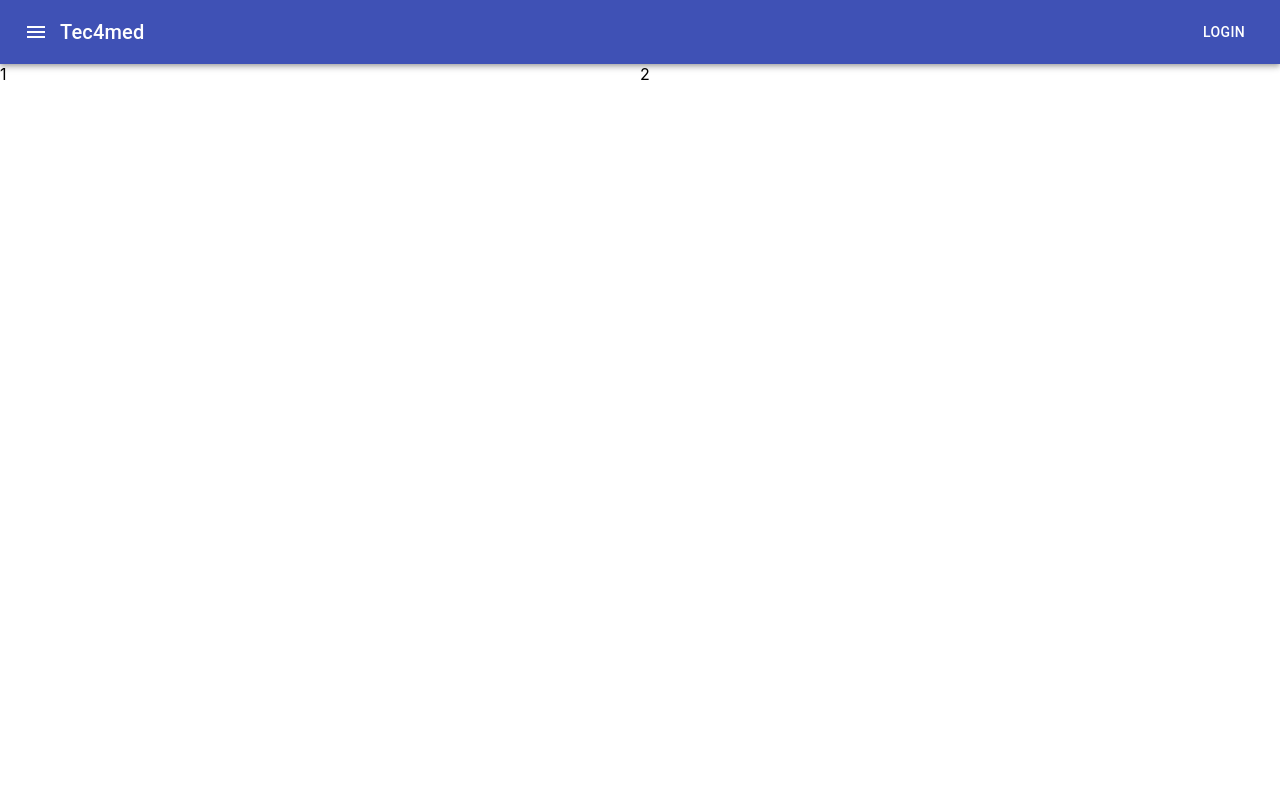
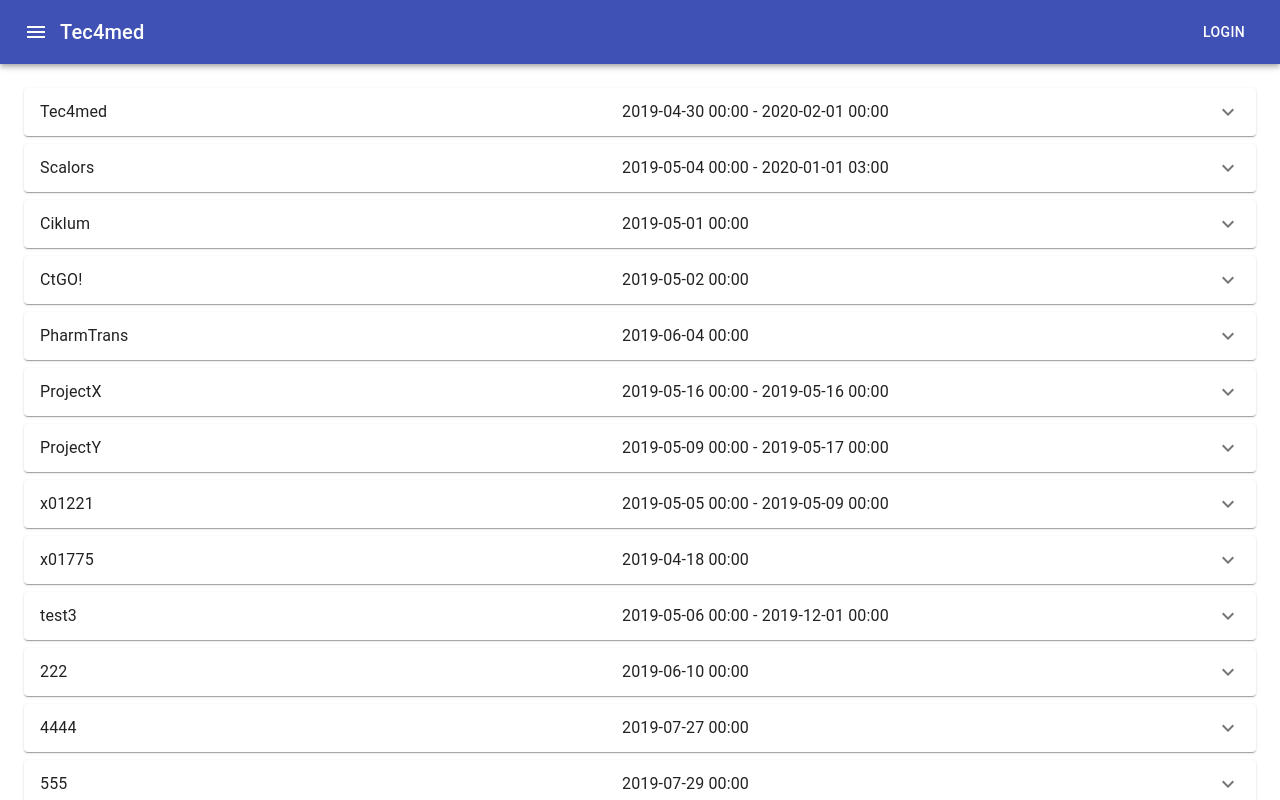
Before and after one commit to PavlykRV/list-test, a React (Create React App) app: page / in a window 1280 px wide. Shown: the top 800 px of the page. Built offline with nearby package versions, Linux system fonts and the light colour scheme.

Commit message:
add delete item handler

```diff
--- a/package.json
+++ b/package.json
@@ -8,6 +8,7 @@
     "@testing-library/jest-dom": "5.11.4",
     "@testing-library/react": "11.1.0",
     "@testing-library/user-event": "12.1.10",
+    "date-fns": "^2.16.1",
     "lodash": "4.17.20",
     "react": "17.0.1",
     "react-dom": "17.0.1",
--- /dev/null
+++ b/src/components/List/List.module.css
@@ -0,0 +1,7 @@
+.root {
+  padding: 24px;
+}
+
+.listItem {
+  padding-bottom: 8px;
+}
--- /dev/null
+++ b/src/components/List/components/Item.jsx
@@ -0,0 +1,99 @@
+import React from 'react';
+import { format } from 'date-fns';
+import {
+  Accordion,
+  AccordionDetails,
+  AccordionSummary,
+  Grid,
+  Typography,
+  IconButton,
+} from '@material-ui/core';
+import ExpandMoreIcon from '@material-ui/icons/ExpandMore';
+import DeleteIcon from '@material-ui/icons/Delete';
+import EditIcon from '@material-ui/icons/Edit';
+// import SaveIcon from '@material-ui/icons/Save';
+import {
+  getUsersByProject,
+  getDevicesByProject,
+} from '../../../selectors/common';
+import styles from './Item.module.css';
+
+const getFormattedDate = (inputDate) =>
+  format(new Date(inputDate), 'yyyy-MM-dd HH:mm');
+
+const Item = ({ expanded, handleChange, handleDelete, project }) => {
+  const { id, title, beginDate, expirationDate } = project;
+
+  const users = getUsersByProject(id);
+  const devices = getDevicesByProject(id);
+
+  return (
+    <Accordion
+      expanded={expanded === id}
+      onChange={handleChange(id)}
+      className={styles.root}
+    >
+      <AccordionSummary
+        classes={{
+          root: styles.summary,
+        }}
+        expandIcon={<ExpandMoreIcon />}
+        aria-controls='panel1bh-content'
+        id='panel1bh-header'
+      >
+        <Grid container>
+          <Grid item xs={12} sm={6}>
+            <Typography className={styles.title}>{title}</Typography>
+          </Grid>
+          <Grid item xs={12} sm={6}>
+            <Typography className={styles.date}>
+              {getFormattedDate(beginDate)}
+              {expirationDate && ` - ${getFormattedDate(expirationDate)}`}
+            </Typography>
+          </Grid>
+        </Grid>
+      </AccordionSummary>
+      <AccordionDetails>
+        <Grid container>
+          <Grid item xs={12} sm={6}>
+            <Typography className={styles.subTitle}>Users:</Typography>
+            <ul>
+              {users.map((user) => (
+                <li key={user.appuserId}>{user.firstName}</li>
+              ))}
+            </ul>
+          </Grid>
+          <Grid item xs={12} sm={6}>
+            <Typography className={styles.subTitle}>Devices:</Typography>
+            <ul>
+              {devices.map((device) => (
+                <li key={device.deviceId}>{device.serialNumber}</li>
+              ))}
+            </ul>
+          </Grid>
+          <Grid item xs={12} className={styles.actions}>
+            <IconButton
+              edge='start'
+              className={styles.delete}
+              color='inherit'
+              aria-label='menu'
+            >
+              <EditIcon />
+            </IconButton>
+            <IconButton
+              edge='start'
+              className={styles.edit}
+              color='inherit'
+              aria-label='menu'
+              onClick={() => handleDelete(id)}
+            >
+              <DeleteIcon />
+            </IconButton>
+          </Grid>
+        </Grid>
+      </AccordionDetails>
+    </Accordion>
+  );
+};
+
+export default Item;
--- /dev/null
+++ b/src/components/List/components/Item.module.css
@@ -0,0 +1,12 @@
+.summary {
+  display: flex;
+}
+
+.date {
+  margin: 0 0 0 auto;
+}
+
+.actions {
+  display: flex;
+  justify-content: flex-end;
+}
--- a/src/components/List/index.jsx
+++ b/src/components/List/index.jsx
@@ -1,14 +1,33 @@
-import React from 'react'
-import { Grid } from '@material-ui/core'
-// import {getAllProjects, getAllUsers, getAllDevices} from '../../selectors/common'
+import React, { useState } from 'react';
+import { Grid } from '@material-ui/core';
+import Item from './components/Item';
+import styles from './List.module.css';
+import {
+  getAllProjects,
+} from '../../selectors/common';
 
 const List = () => {
+  const [expanded, setExpanded] = useState(false);
+  const [projects, setProjects] = useState(getAllProjects());
+
+  const handleDeleteItem = (id) => {
+    const newList = projects.filter(project => project.id !== id)
+    setProjects(newList)
+  }
+
+  const handleChange = (panel) => (event, isExpanded) => {
+    setExpanded(isExpanded ? panel : false);
+  };
+
   return (
-    <Grid container>
-      <Grid item xs={6}>1</Grid>
-      <Grid item xs={6}>2</Grid>
+    <Grid container className={styles.root}>
+      {projects.map((project) => (
+        <Grid item xs={12} key={project.id} className={styles.listItem}>
+          <Item expanded={expanded} handleChange={handleChange} handleDelete={handleDeleteItem} project={project} />
+        </Grid>
+      ))}
     </Grid>
-  )
-}
+  );
+};
 
 export default List;
```
Also changed, not shown: 1 other file (tests, documents, lock files or other folders).
